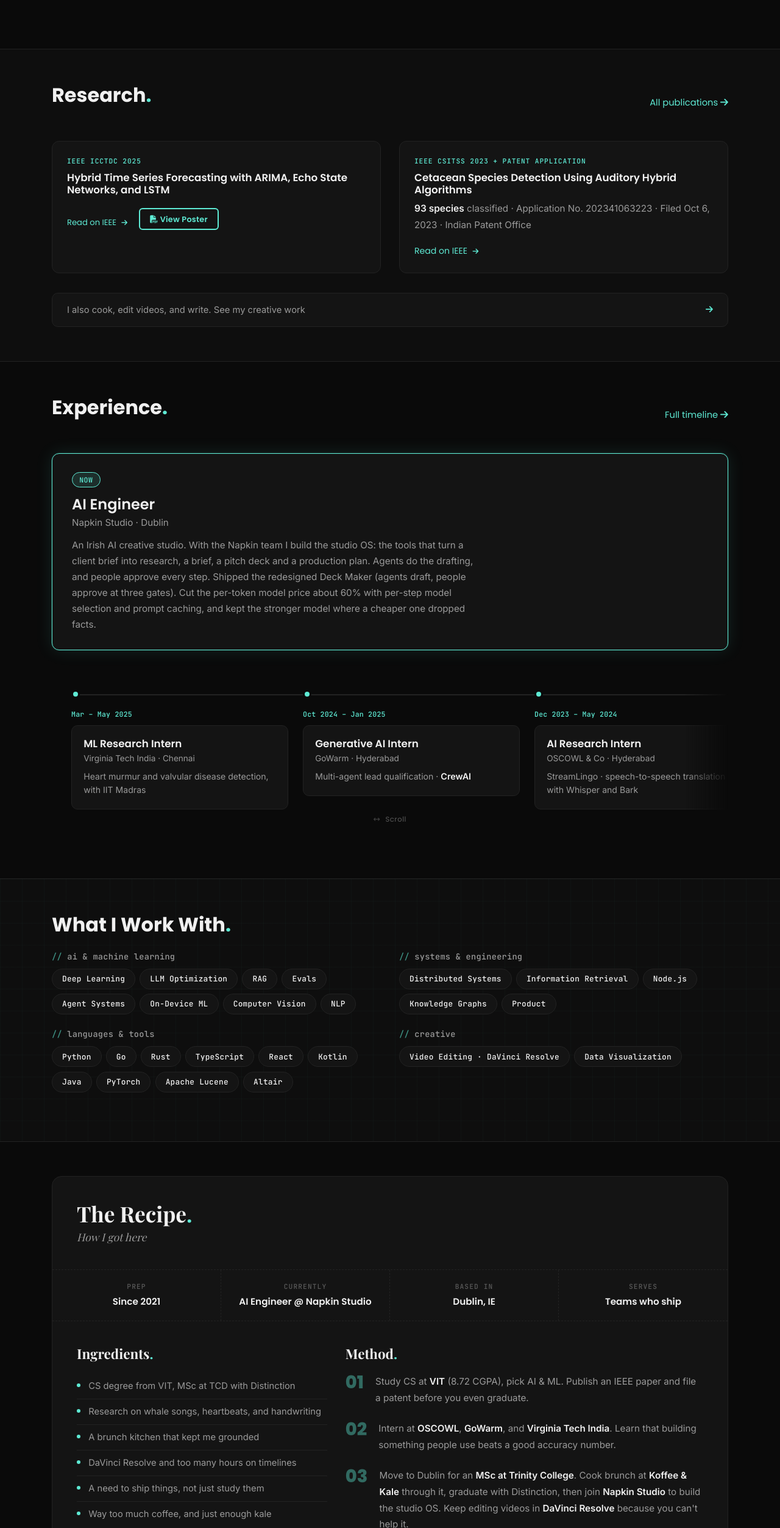
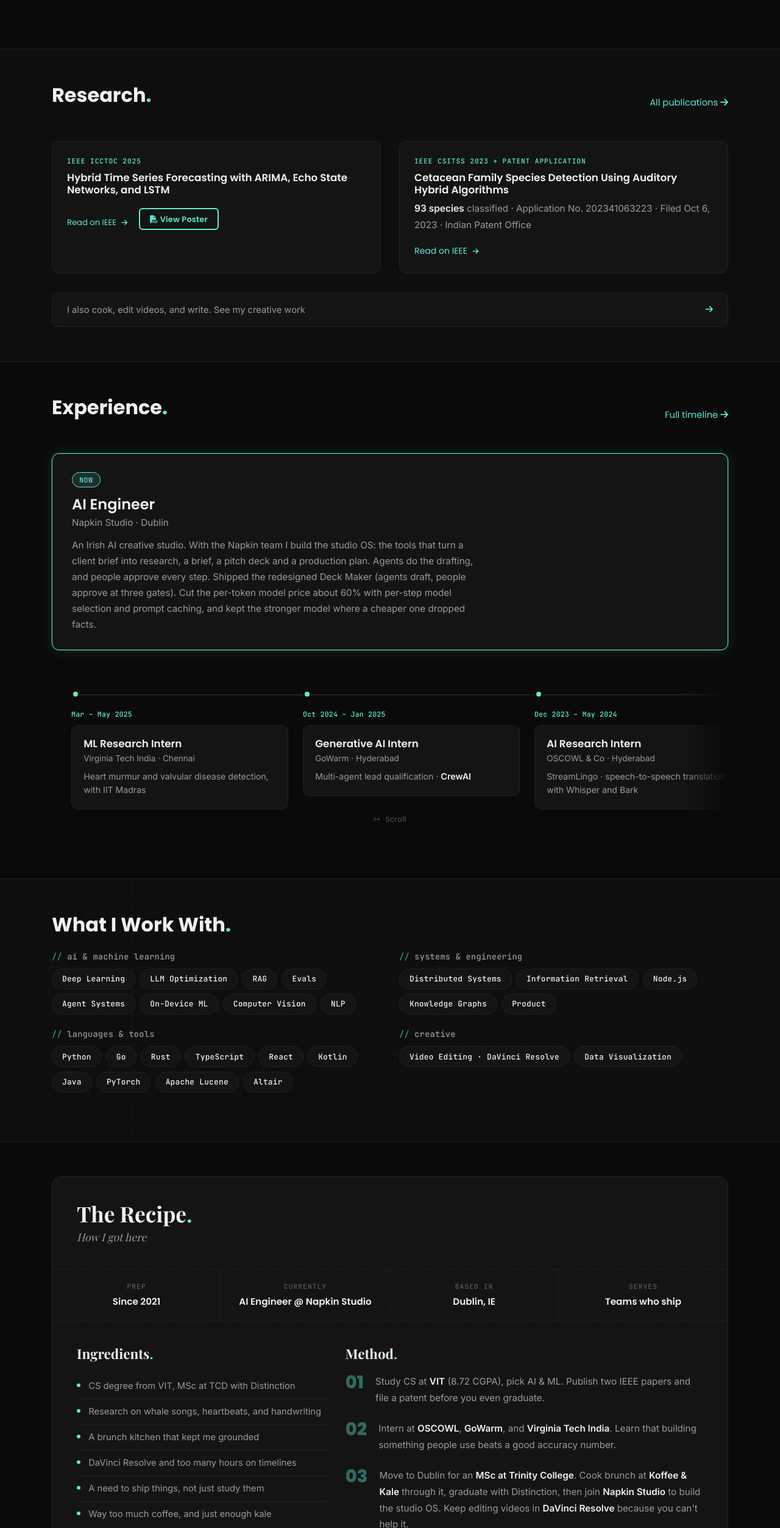
Before and after one commit to saieeshward/saieeshward.github.io, a plain HTML site: page index.html in a window 1280 px wide. Shown: the part 1188-3693 px from the top of the page at 61% size. Drawn offline with nearby package versions, Linux system fonts and the light colour scheme; a web font is replaced by a local one.

Commit message:
Final review: credit Shreyansh on Chika, official dissertation title, consistent paper title, two IEEE papers

```diff
--- a/index.html
+++ b/index.html
@@ -127,7 +127,7 @@
         <div class="col-md-6 mb-4">
           <a href="https://ieeexplore.ieee.org/abstract/document/10333321" target="_blank" rel="noopener noreferrer" class="work-card work-card-research">
             <span class="work-type">IEEE CSITSS 2023 + Patent Application</span>
-            <h4>Cetacean Species Detection Using Auditory Hybrid Algorithms</h4>
+            <h4>Cetacean Family Species Detection Using Auditory Hybrid Algorithms</h4>
             <p class="work-card-meta"><strong>93 species</strong> classified &middot; Application No. 202341063223 &middot; Filed Oct 6, 2023 &middot; Indian Patent Office</p>
             <span class="work-cta">Read on IEEE <i class="fas fa-arrow-right"></i></span>
           </a>
@@ -270,7 +270,7 @@
                 <div class="method-step">
                   <span class="step-number">01</span>
                   <div>
-                    <p>Study CS at <strong>VIT</strong> (8.72 CGPA), pick AI & ML. Publish an IEEE paper and file a patent before you even graduate.</p>
+                    <p>Study CS at <strong>VIT</strong> (8.72 CGPA), pick AI & ML. Publish two IEEE papers and file a patent before you even graduate.</p>
                   </div>
                 </div>
                 <div class="method-step">
```
Also changed, not shown: 1 other file.
